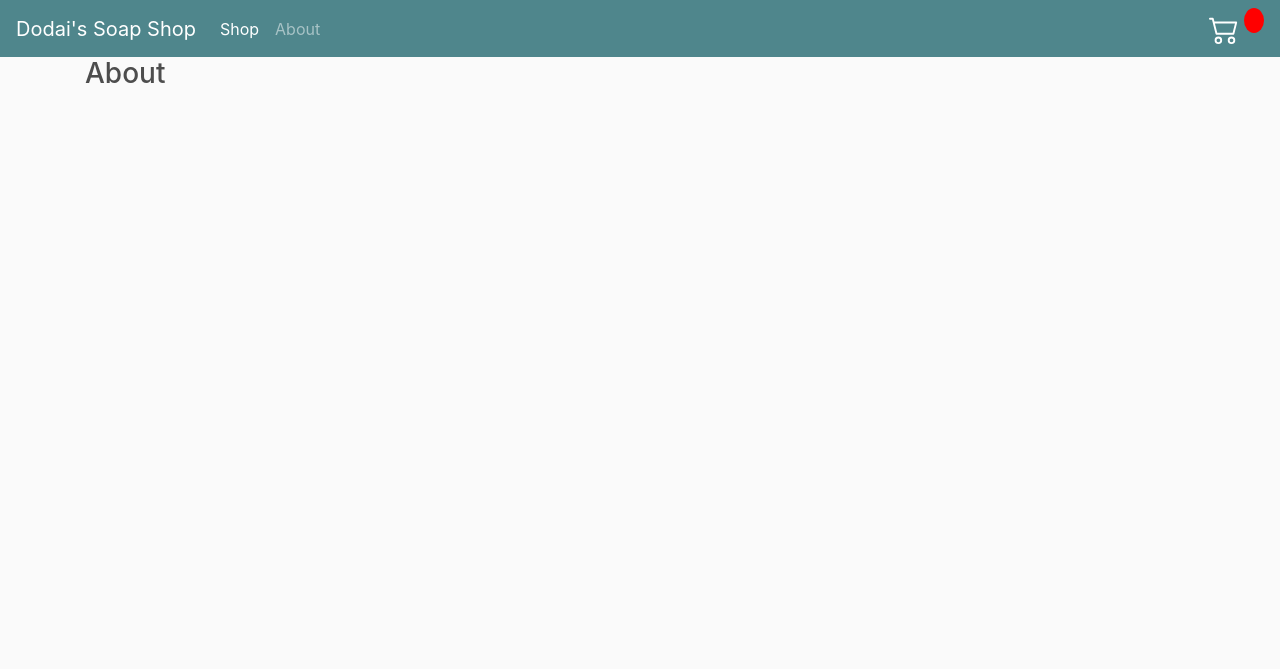
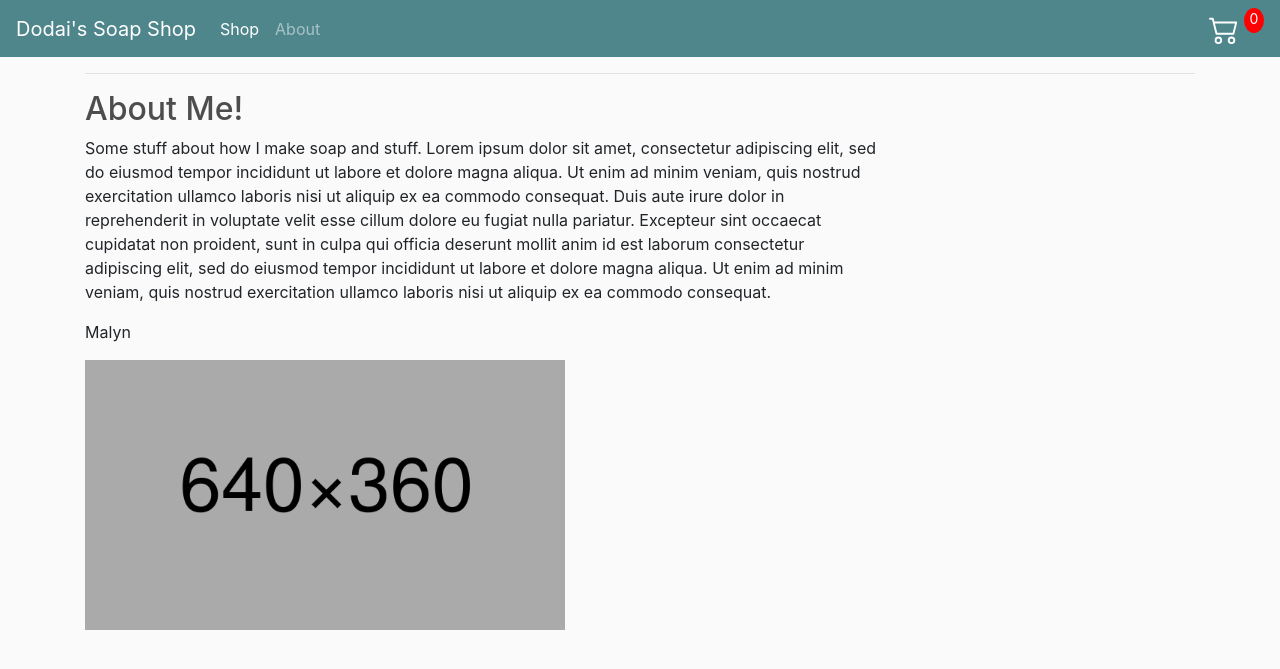
Before and after one commit to bw-leran/Dodai-Soap-Shop, a Django app: page /about/ in a window 1280 px wide. Shown: the top 669 px of the page. Run offline with Django 3.2, Linux system fonts and the light colour scheme; some libraries are stand-ins or nearby versions.

Commit message:
Add about page template

```diff
--- a/store/templates/store/about.html
+++ b/store/templates/store/about.html
@@ -1,6 +1,18 @@
 {% extends 'store/main.html' %}
 {% load static %}
 {% block content %}
-    <h3>About</h3>
+    <hr>
+    <div class="w3-container w3-content w3-center w3-padding-64" style="max-width:800px" id="band">
+        <h2 class="w3-wide">About Me!</h2>
+        <p class="w3-justify">Some stuff about how I make soap and stuff. Lorem ipsum dolor sit amet, consectetur adipiscing elit, sed do eiusmod tempor incididunt ut labore et dolore magna aliqua. Ut enim ad minim veniam, quis nostrud exercitation ullamco laboris nisi ut aliquip
+          ex ea commodo consequat. Duis aute irure dolor in reprehenderit in voluptate velit esse cillum dolore eu fugiat nulla pariatur. Excepteur sint occaecat cupidatat non proident, sunt in culpa qui officia deserunt mollit anim id est laborum consectetur
+          adipiscing elit, sed do eiusmod tempor incididunt ut labore et dolore magna aliqua. Ut enim ad minim veniam, quis nostrud exercitation ullamco laboris nisi ut aliquip ex ea commodo consequat.</p>
+        <div class="w3-row w3-padding-32">
+          <div class="w3-third">
+            <p>Malyn</p>
+            <img src="/images/placeholder.png" class="w3-round w3-margin-bottom" alt="Name" style="width:60%">
+          </div>
+        </div>
+      </div>
 
 {% endblock content %}
--- a/store/templates/store/view.html
+++ b/store/templates/store/view.html
@@ -1,6 +1,6 @@
 {% extends 'store/main.html' %}
 {% load static %}
 {% block content %}
-    <h3>View</h3>
+    <h1>test</h1>
 
 {% endblock content %}
--- a/store/urls.py
+++ b/store/urls.py
@@ -13,4 +13,5 @@ urlpatterns = [
     path('update_item/',views.updateItem,name='update_item'),
     path('process_order/',views.processOrder,name='process_order'),
     path('view/',views.view,name='view'),
+    path('view/<int:prodId>', views.view, name='view'), #attempt to pass value through URL
 ]
--- a/store/views.py
+++ b/store/views.py
@@ -24,13 +24,20 @@ def cart(request):
     context = {'items':items,'order':order,'cartItems':cartItems}
     return render(request,'store/cart.html',context)
 
-def view(request):
+def view(request): #add prodId if need
     data = cartData(request)
 
     cartItems = data['cartItems']
     items = data['items']
 
     context = {'items':items,'cartItems':cartItems}
+
+    '''
+    prod = request.POST.get('prod', None)
+    context['prod'] = prod
+    print(prod)
+    '''
+
     return render(request,'store/view.html',context)
 
 def checkout(request):
@@ -42,6 +49,16 @@ def checkout(request):
 
     context = {'items': items, 'order': order,'cartItems':cartItems}
     return render(request,'store/checkout.html',context)
+
+def about(request):
+    data = cartData(request)
+
+    cartItems = data['cartItems']
+    items = data['items']
+
+    context = {'items': items, 'cartItems': cartItems}
+
+    return render(request, 'store/about.html', context)
 
 def updateItem(request):
     data = json.loads(request.body)
@@ -67,10 +84,6 @@ def updateItem(request):
         orderItem.delete()
 
     return JsonResponse('Item was added',safe=False)
-
-def about(request):
-    context = {}
-    return render(request,'store/about.html',context)
 
 def processOrder(request):
     transaction_id = datetime.datetime.now().timestamp()
```
Also changed, not shown: store/templates/store/store.html (+4 -3 lines), db.sqlite3.
